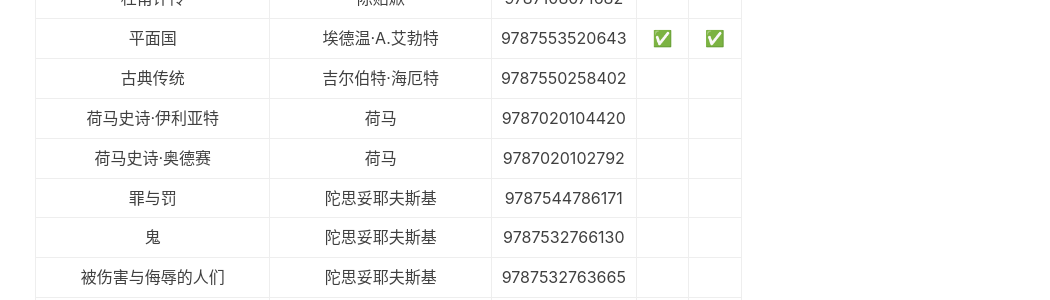
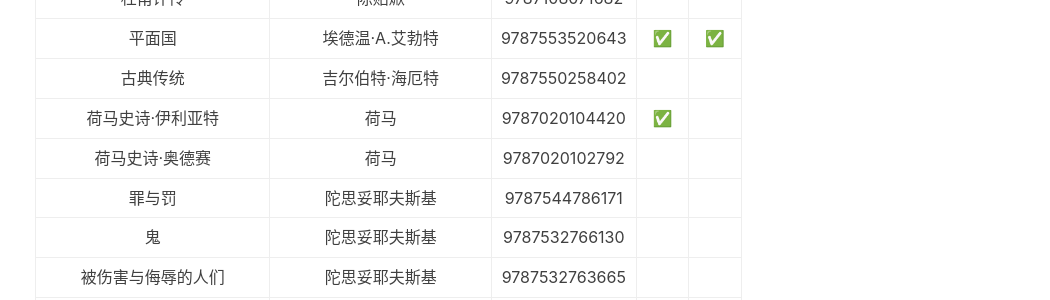
Before and after one commit to IosefLilianovichDros/IosefLilianovichDros.github.io, a Jekyll site: the page built from _posts/2016-01-01-bookandgame-2016.md, in a window 1280 px wide and 900 px high, scrolled down 12481 px. Shown: the part 152-452 px from the top of the window, without its empty margins (230-1280 px from the left). Built offline with Jekyll 4.4.1, drawn with Linux system fonts in a browser that asks for light colours.

```diff
--- a/_posts/2016-01-01-bookandgame-2016.md
+++ b/_posts/2016-01-01-bookandgame-2016.md
@@ -300,7 +300,7 @@ tags: [书籍, 游戏]
 | 杜甫评传 | 陈贻焮 | 9787108071682 |  |  |
 | 平面国 | 埃德温·A.艾勃特 | 9787553520643 | ✅ | ✅ |
 | 古典传统 | 吉尔伯特·海厄特 | 9787550258402 |  |  |
-| 荷马史诗·伊利亚特 | 荷马 | 9787020104420 |  |  |
+| 荷马史诗·伊利亚特 | 荷马 | 9787020104420 | ✅ |  |
 | 荷马史诗·奥德赛 | 荷马 | 9787020102792 |  |  |
 | 罪与罚 | 陀思妥耶夫斯基 | 9787544786171 |  |  |
 | 鬼 | 陀思妥耶夫斯基 | 9787532766130 |  |  |
@@ -619,7 +619,7 @@ tags: [书籍, 游戏]
 | 外国小说欣赏 | 人民教育出版社 | 9787107187407 |  |  |
 | 父权制与资本主义 | 上野千鹤子 | 9787308197380 |  |  |
 | 万物运转的秘密 | 大卫·麦考利 | 9787121221866 |  |  |
-| 太阳的阴影 | 雷沙德·卡普希钦斯基 | 9787513949033 |  |  |
+| 太阳的阴影 | 雷沙德·卡普希钦斯基 | 9787513949033 | ✅ |  |
 | 安史之乱 | 张诗坪 | 9787208192294 |  |  |
 | 花朵与探险 | 玛丽安娜·诺斯 | 9787521745740 | ✅ |  |
 | 花朵与探险2 | 玛丽安娜·诺斯 | 9787521770292 | ✅ |  |
```
